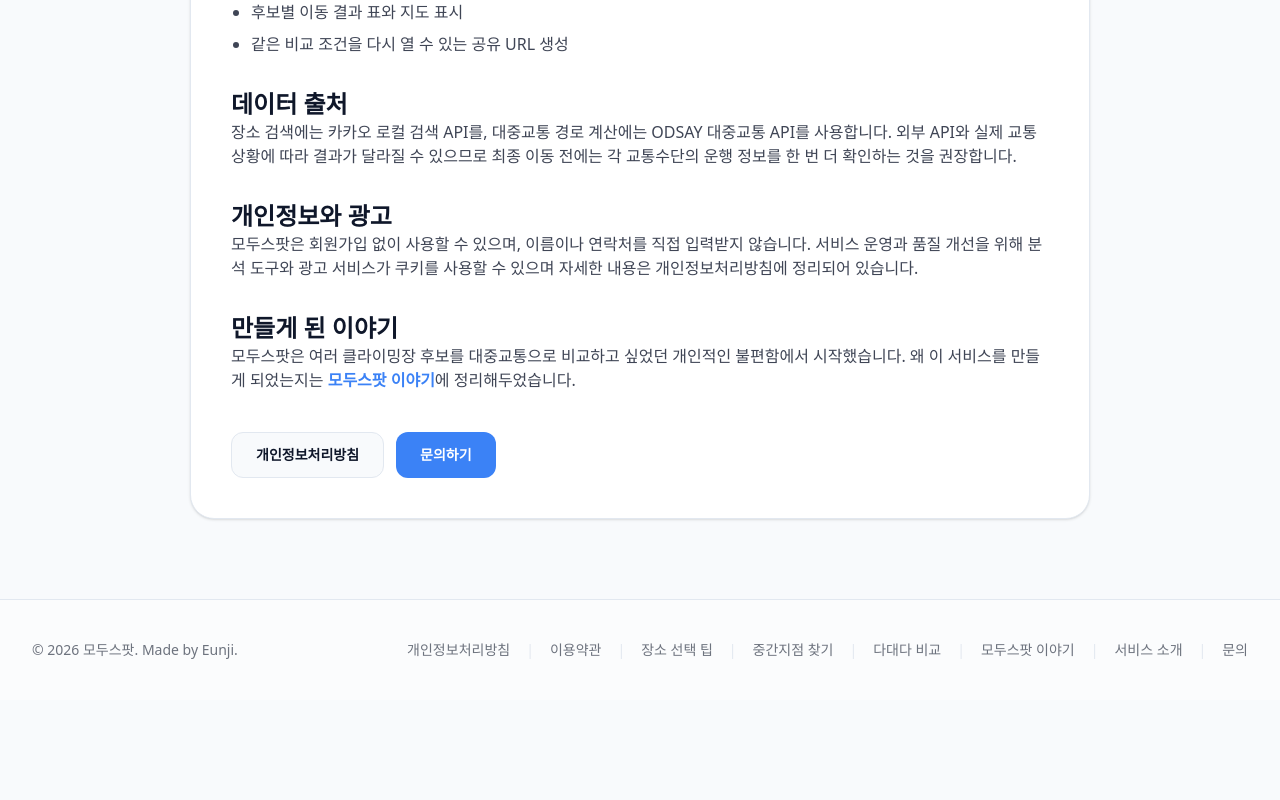
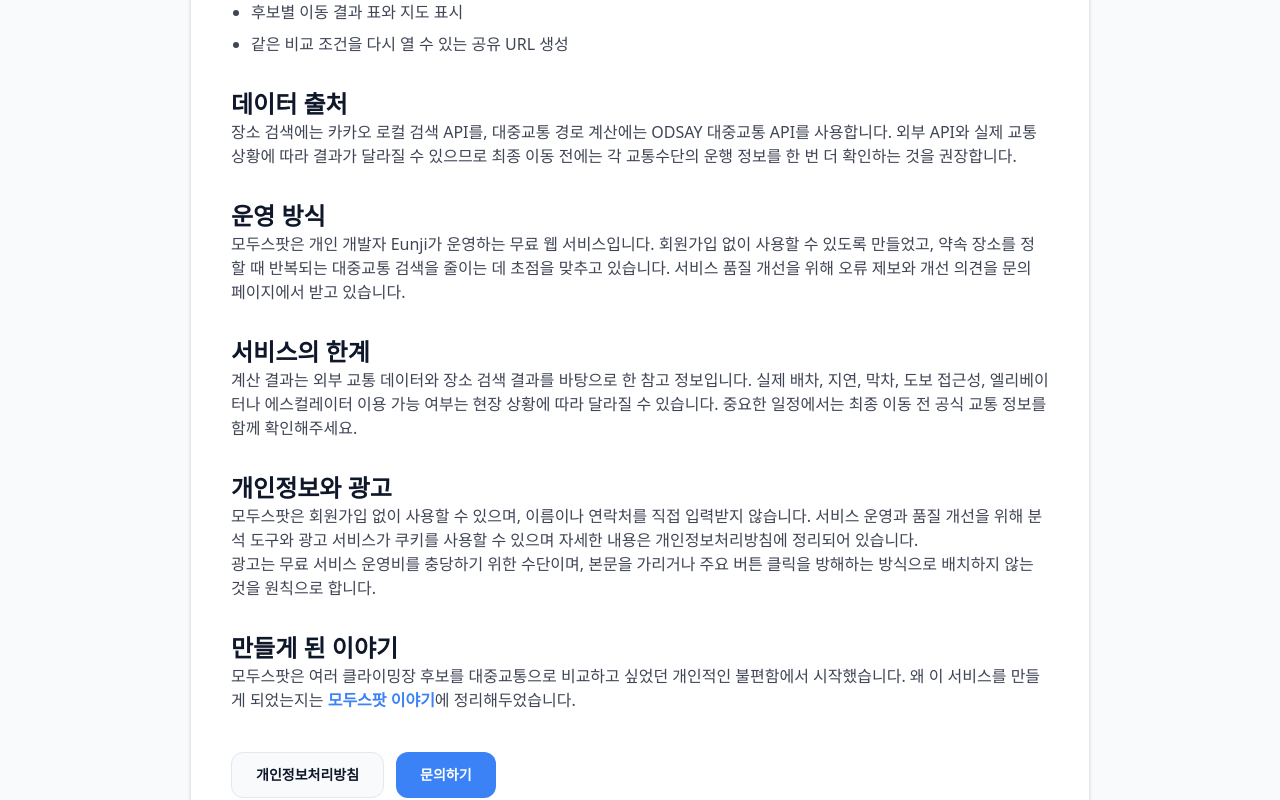
Before and after one commit to dmswl6310/find-service, a Next.js app: page /about in a window 1280 px wide. Shown: the part 495-1295 px from the top of the page. Before the commit the page ends 1195 px from the top, so only its background shows below. Built offline with nearby package versions, Linux system fonts and the light colour scheme; no server answers.

Commit message:
docs(site): 서비스 신뢰 정보 보강
Ultraworked with [Sisyphus](https://github.com/code-yeongyu/oh-my-openagent)

Co-authored-by: Sisyphus <clio-agent@sisyphuslabs.ai>

```diff
--- a/app/about/page.tsx
+++ b/app/about/page.tsx
@@ -4,7 +4,7 @@
 export const metadata: Metadata = {
   title: "서비스 소개 | 모두스팟",
   description:
-    "모두스팟이 제공하는 대중교통 약속 장소 비교 기능, 데이터 출처, 개인정보 처리 원칙을 소개합니다.",
+    "모두스팟이 제공하는 대중교통 약속 장소 비교 기능, 운영 방식, 데이터 출처, 개인정보 처리 원칙을 소개합니다.",
   alternates: {
     canonical: "/about",
   },
@@ -14,7 +14,7 @@
   "@context": "https://schema.org",
   "@type": "AboutPage",
   name: "서비스 소개 | 모두스팟",
-  description: "모두스팟이 제공하는 대중교통 약속 장소 비교 기능, 데이터 출처, 개인정보 처리 원칙을 소개합니다.",
+  description: "모두스팟이 제공하는 대중교통 약속 장소 비교 기능, 운영 방식, 데이터 출처, 개인정보 처리 원칙을 소개합니다.",
   url: "https://moduspot.vercel.app/about",
   publisher: {
     "@type": "Organization",
@@ -65,12 +65,36 @@
           </div>
 
           <div>
+            <h2 className="text-2xl font-bold text-foreground">운영 방식</h2>
+            <p>
+              모두스팟은 개인 개발자 Eunji가 운영하는 무료 웹 서비스입니다. 회원가입 없이
+              사용할 수 있도록 만들었고, 약속 장소를 정할 때 반복되는 대중교통 검색을 줄이는
+              데 초점을 맞추고 있습니다. 서비스 품질 개선을 위해 오류 제보와 개선 의견을
+              문의 페이지에서 받고 있습니다.
+            </p>
+          </div>
+
+          <div>
+            <h2 className="text-2xl font-bold text-foreground">서비스의 한계</h2>
+            <p>
+              계산 결과는 외부 교통 데이터와 장소 검색 결과를 바탕으로 한 참고 정보입니다.
+              실제 배차, 지연, 막차, 도보 접근성, 엘리베이터나 에스컬레이터 이용 가능 여부는
+              현장 상황에 따라 달라질 수 있습니다. 중요한 일정에서는 최종 이동 전 공식 교통
+              정보를 함께 확인해주세요.
+            </p>
+          </div>
+
+          <div>
             <h2 className="text-2xl font-bold text-foreground">개인정보와 광고</h2>
             <p>
               모두스팟은 회원가입 없이 사용할 수 있으며, 이름이나 연락처를 직접
               입력받지 않습니다. 서비스 운영과 품질 개선을 위해 분석 도구와 광고
               서비스가 쿠키를 사용할 수 있으며 자세한 내용은 개인정보처리방침에
               정리되어 있습니다.
+            </p>
+            <p>
+              광고는 무료 서비스 운영비를 충당하기 위한 수단이며, 본문을 가리거나 주요
+              버튼 클릭을 방해하는 방식으로 배치하지 않는 것을 원칙으로 합니다.
             </p>
           </div>
 
--- a/app/contact/page.tsx
+++ b/app/contact/page.tsx
@@ -23,6 +23,7 @@
           <p className="text-foreground/65 leading-8">
             서비스 오류, 경로 데이터 문제, 개인정보 및 광고 관련 문의를 익명으로
             보낼 수 있습니다. 답변이 필요하면 이메일만 선택적으로 남겨주세요.
+            메일 폼이 동작하지 않는 경우에는 아래 대체 연락처로도 문의할 수 있습니다.
           </p>
         </header>
 
@@ -38,6 +39,20 @@
               <li>브라우저와 기기 종류</li>
             </ul>
           </div>
+
+          <div className="rounded-3xl border border-border bg-background/70 p-6">
+            <h2 className="mt-0 text-xl font-bold text-foreground">대체 연락처와 답변 기준</h2>
+            <p>
+              문의 폼 전송이 실패하거나 답변이 꼭 필요한 경우 아래 이메일로 직접 연락할 수
+              있습니다. 서비스 오류와 개인정보 관련 요청은 확인 후 가능한 범위에서 답변합니다.
+            </p>
+            <ul className="list-disc pl-5 space-y-2">
+              <li>운영자: Eunji</li>
+              <li>이메일: <a href="mailto:dmswl6310@gmail.com" className="font-bold text-primary hover:underline">dmswl6310@gmail.com</a></li>
+              <li>일반 문의 예상 답변 시간: 영업일 기준 3~5일</li>
+              <li>경로 결과 오류는 외부 API 상태와 입력 장소를 함께 확인한 뒤 검토합니다.</li>
+            </ul>
+          </div>
         </section>
 
         <div className="mt-10">
```
